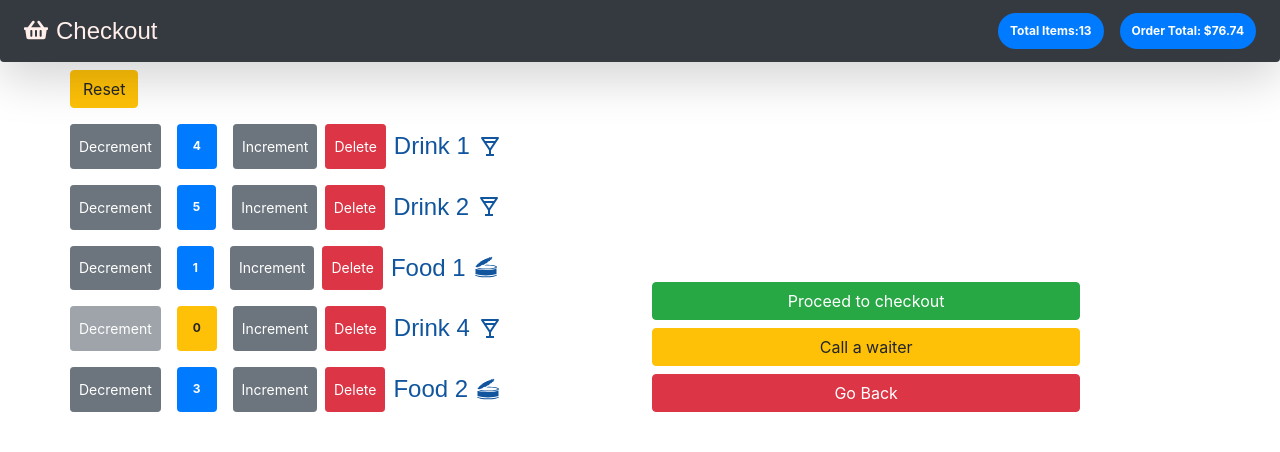
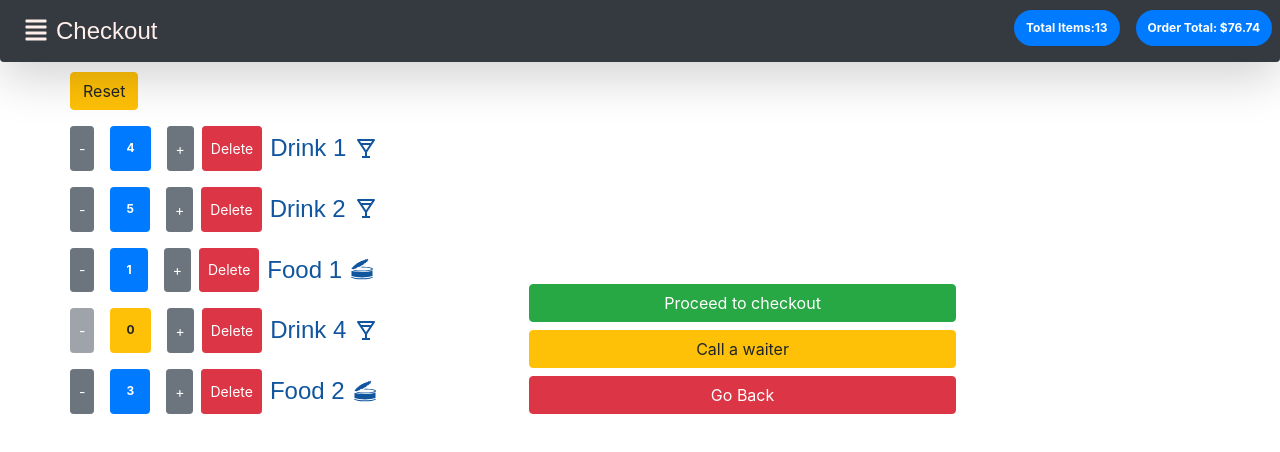
Before and after one commit to raduxapostolescu/checkout-react-redone, a React (Create React App) app: page / in a window 1280 px wide. Shown: the top 452 px of the page. Built offline with nearby package versions, Linux system fonts and the light colour scheme.

Commit message:
add styles for future sidebar, reference changes

```diff
--- a/src/components/counter.jsx
+++ b/src/components/counter.jsx
@@ -16,14 +16,14 @@ class Counter extends Component {
             className={buttonClasses}
             disabled={this.props.counter.value <= 0 ? 1 : 0}
           >
-            Decrement
+            -
           </button>
           <span className={this.getBadgeClasses()}>{this.formatCount()}</span>
           <button
             onClick={() => this.props.onIncrement(this.props.counter)}
             className={buttonClasses}
           >
-            Increment
+            +
           </button>
           <button
             onClick={() => this.props.onDeletion(this.props.counter.id)}
@@ -42,7 +42,7 @@ class Counter extends Component {
         >
           {this.props.counter.name}
         </h4>
-        <div className="my-3 mx-2">
+        <div className="my-3 mx-2 d-none d-md-block">
           <IconContext.Provider value={{ color: "#10559e", size: "1.5em" }}>
             {isIconDrink ? <BiDrink /> : <GiOpenedFoodCan />}
           </IconContext.Provider>
--- a/src/components/counters.jsx
+++ b/src/components/counters.jsx
@@ -1,10 +1,11 @@
 import React, { Component } from "react";
 import Counter from "./counter";
+import "../styles/counters.css";
 
 class Counters extends Component {
   render() {
     return (
-      <div>
+      <div className="counters-container">
         <button onClick={this.props.onReset} className="btn btn-warning my-2">
           Reset
         </button>
--- a/src/components/navbar.jsx
+++ b/src/components/navbar.jsx
@@ -1,15 +1,17 @@
 import React, { Component } from "react";
-import { FaShoppingBasket } from "react-icons/fa";
+import * as FaIcons from "react-icons/fa";
 import { IconContext } from "react-icons";
+import "../styles/navbar.css";
 
 class NavBar extends Component {
   render() {
     return (
-      <nav className="navbar navbar-light bg-dark rounded-bottom shadow-lg">
-        <div className="d-flex w-25 justify-content-start">
+      <React.Fragment>
+        <nav className="navbar navbar-light navbar-top bg-dark rounded-bottom shadow-lg">
+          <div className="w-25 justify-content-start d-none d-md-flex">
             <IconContext.Provider value={{ color: "#ffeeea", size: "1.5em" }}>
               <div className="m-2">
-              <FaShoppingBasket />
+                <FaIcons.FaAlignJustify />
               </div>
             </IconContext.Provider>
             <a
@@ -25,7 +27,7 @@ class NavBar extends Component {
               Checkout
             </a>
           </div>
-        <div className="float-left">
+          <div className="navbar-pills">
             <span
               className={this.getPillTotalClasses()}
               style={{ color: "#fff", padding: "1em" }}
@@ -41,6 +43,7 @@ class NavBar extends Component {
             </span>
           </div>
         </nav>
+      </React.Fragment>
     );
   }
 
--- /dev/null
+++ b/src/styles/counters.css
@@ -0,0 +1,3 @@
+.counters-container {
+  margin-top: 4rem;
+}
--- /dev/null
+++ b/src/styles/navbar.css
@@ -0,0 +1,67 @@
+.navbar-top {
+  min-height: 60px;
+  position: fixed !important;
+  width: 100% !important;
+  z-index: 1;
+  display: flex !important;
+  justify-content: start !important;
+  align-items: center !important;
+}
+
+.navbar-pills {
+  position: absolute;
+  right: 0;
+  top: 10px;
+}
+
+.nav-menu {
+  background-color: #343a40;
+  width: 250px;
+  height: 100vh;
+  display: flex;
+  justify-content: center;
+  position: fixed;
+  top: 0;
+  left: -100%;
+  transition: 850ms;
+  z-index: 1;
+  box-shadow: 10px 5px 5px rgba(0, 0, 0, 0.185);
+  color: #f5f5f5;
+  text-decoration: none;
+}
+
+.nav-menu.active {
+  left: 0;
+  transition: 350ms;
+}
+
+.nav-text {
+  display: flex;
+  justify-content: start;
+  align-items: center;
+  padding: 8px 0px 8px 16px;
+  list-style: none;
+  height: 60px;
+  text-decoration: none;
+}
+
+.nav-text a {
+  text-decoration: none;
+  color: #f5f5f5;
+  font-size: 18px;
+  width: 95%;
+  height: 100%;
+  display: flex;
+  align-items: center;
+  padding: 0 16px;
+  border-radius: 4px;
+}
+
+.nav-bar-toggle {
+  background-color: #343a40;
+  width: 100%;
+  height: 80px;
+  display: flex;
+  justify-content: start;
+  align-items: center;
+}
```
Lines whose indentation alone changed are shown as unchanged.
